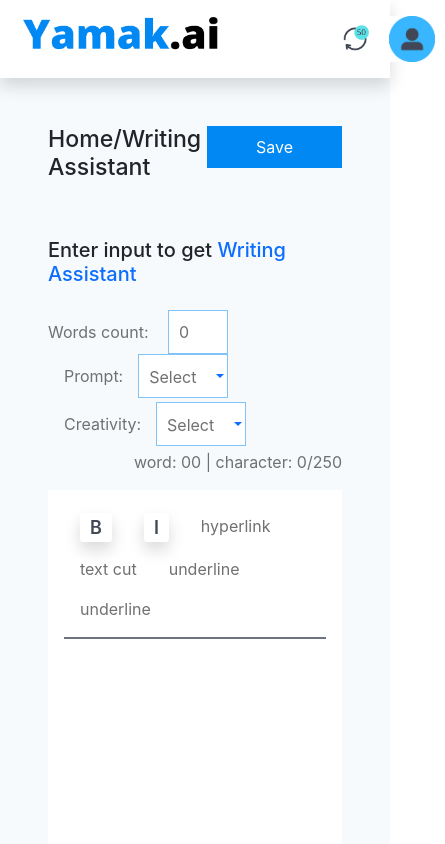
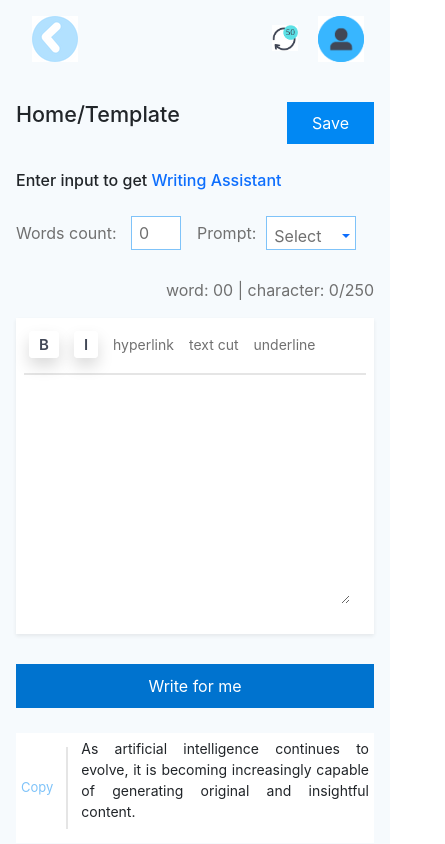
Before and after one commit to syed-jaid/first-typescript-project, a React (Create React App) app: page / in a window 390 px wide. Shown: the top 844 px of the page, 445 px wide, since content can reach past the window. Built offline with nearby package versions, Linux system fonts and the light colour scheme.

Commit message:
the project is all most  done 5% remain

```diff
--- a/src/component/Main.tsx
+++ b/src/component/Main.tsx
@@ -3,21 +3,23 @@ import './style.css'
 
 const Main = () => {
     return (
-        <div className='px-5'>
-            <h5>Enter input to get <a className='text-decoration-none'>Writing Assistant</a></h5>
+        <div className='px-md-5 px-3'>
+            <h5 className='home-writ1'>Enter input to get <a className='text-decoration-none '>Writing Assistant</a></h5>
+            <h6 className='home-writ2'>Enter input to get <a className='text-decoration-none '>Writing Assistant</a></h6>
             <div className='the-main-div'>
                 <div className='left-site'>
                     {/* main part  */}
-                    <div className='mt-4'>
+                    <div className='my-4'>
                         <span className='text-color'>Words count:</span> <input className='small-input-1 text-color' value='0' type="number" name="" id="" />
                         <span className='ms-md-5 ms-3 text-color'>Prompt:</span>
                         <div className="input-group  d-inline">
-                            <button className="btn dropdown-toggle bg-white text-primary mb-1 small-input-2" type="button" data-bs-toggle="dropdown" aria-expanded="false"><span className='  text-color me-3'>Select</span></button>
+                            <button className="btn dropdown-toggle bg-white text-primary mb-1 small-input-2" type="button" data-bs-toggle="dropdown" aria-expanded="false"><span className='text-color me-3'>Select</span></button>
                             <ul className="dropdown-menu">
                                 <li><a className="dropdown-item" href="#">Action</a></li>
                                 <li><a className="dropdown-item" href="#">Another action</a></li>
                             </ul>
                         </div>
+                        <div className='create-input-div '>
                             <span className='ms-md-5 ms-3 text-color'>Creativity:</span>
                             <div className="input-group  d-inline">
                                 <button className="btn dropdown-toggle bg-white text-primary mb-1 small-input-2" type="button" data-bs-toggle="dropdown" aria-expanded="false"><span className=' me-3 text-color'>Select</span></button>
@@ -27,12 +29,13 @@ const Main = () => {
                                 </ul>
                             </div>
                         </div>
+                    </div>
                     <div>
                         <div className='d-flex justify-content-end'>
                             <p className='text-color'>word: 00 | character: 0/250</p>
                         </div>
                         {/* main input box  */}
-                        <div className='bg-white p-3'>
+                        <div className='bg-white p-md-3 p-2 shadow-sm'>
                             <ul className="nav mb-2">
                                 <li className="nav-item">
                                     <a className="nav-link " aria-current="page" href="#"><span className='nav-hight shadow bg-body rounded'>B</span></a>
@@ -49,12 +52,12 @@ const Main = () => {
                                 <li className="nav-item">
                                     <a className="nav-link " aria-current="page" href="#">underline</a>
                                 </li>
-                                <li className="nav-item">
+                                <li className="nav-item nav-item-none">
                                     <a className="nav-link " aria-current="page" href="#">underline</a>
                                 </li>
                             </ul>
 
-                            <div className='border border-secondary'></div>
+                            <div className='hr-input'></div>
                             <div className='p-3'>
                                 <textarea className='big-input-file' ></textarea>
                             </div>
@@ -69,14 +72,14 @@ const Main = () => {
                     <div className='d-flex justify-content-center mx-auto'>
                         <button className='wfm-button'>Write for me</button>
                     </div>
-                    <div className='d-flex justify-content-end'>
-                        <p className='text-color-2'>Clear</p>
+                    <div className='d-flex justify-content-end '>
+                        <p className='text-color-2 clear-div'>Clear</p>
                     </div>
                     {/* copy 1  */}
                     <div className='copy-main-div'>
                         <span className='copy'>Copy</span>
                         <div className='hr-div'></div>
-                        <p className='copy-text'>As artificial intelligence continues to evolve, it is becoming increasingly capable of generating original and insightful content. This blog post is a prime example; the title was generated by</p>
+                        <p className='copy-text'>As artificial intelligence continues to evolve, it is becoming increasingly capable of generating original and insightful content.</p>
                     </div>
                     {/* copy 1  */}
                     <div className='copy-main-div'>
@@ -92,7 +95,7 @@ const Main = () => {
                     </div>
                 </div>
             </div>
-            <div className='buttom-links'>
+            <div className='button-links'>
                 <ul className="d-flex justify-content-center mb-0 pb-3 ps-0">
                     <a className="nav-link " aria-current="page" href="#">Home</a>
                     <a className="nav-link " aria-current="page" href="#">Marketing</a>
--- a/src/component/Navbar.tsx
+++ b/src/component/Navbar.tsx
@@ -1,5 +1,6 @@
 import React from 'react';
 import logo from '../Images/Yamakai.png';
+import logo2 from '../Images//yamakai2.png';
 import round from '../Images/round.png';
 import person from '../Images/person.png';
 import './style.css'
@@ -7,10 +8,11 @@ import './style.css'
 const Navbar = () => {
     return (
         <div>
-            <nav className=" bg-white pt-3 px-3 shadow mb-5">
+            <nav className=" bg-white-md pt-3 px-3 shadow-md mb-md-5 mb-4">
                 <div className="navbar-main-div">
                     <div>
-                        <a className="navbar-brand" href="#"> <img className='logo' src={logo} alt="" /> </a>
+                        <a className="navbar-brand " href="#"> <img className='logo' src={logo} alt="" /> </a>
+                        <a className="navbar-brand logo2" href="#"> <img src={logo2} alt="" /> </a>
                     </div>
                     <div >
                         <ul className=" d-flex ">
@@ -32,10 +34,11 @@ const Navbar = () => {
                     </div>
                 </div>
             </nav>
-            <div className='d-flex justify-content-between px-5 mb-5'>
-                <h3>Home/Writing Assistant</h3>
+            <div className='d-flex justify-content-between px-md-5 px-3 mb-md-5 mb-4'>
+                <h3 className='home-writ1'>Home/Writing Assistant</h3>
+                <h4 className='home-writ2'>Home/Template</h4>
                 <div>
-                    <button className="btn px-5 py-2" type="button">Save</button>
+                    <button className="btn px-md-5 px-4 p-2" type="button">Save</button>
                     <button className="btn px-5 py-2 ms-2 filter-button" type="button">Filter</button>
                 </div>
             </div>
--- a/src/component/style.css
+++ b/src/component/style.css
@@ -15,6 +15,11 @@
     width: 211px;
     height: 35px;
 }
+
+.logo2 {
+    display: none;
+}
+
 
 .round-img {
     width: 26px;
@@ -44,6 +49,13 @@
     border-radius: 0%;
 }
 
+.home-writ2 {
+    display: none;
+}
+
+.create-input-div {
+    display: inline;
+}
 
 /* maid div for all */
 .the-main-div {
@@ -132,20 +144,25 @@
 
 .hr-div {
     height: 57px;
-    border: 1px solid #707070;
+    border: 1px solid #0000001A;
+    ;
     margin-left: 13px;
     margin-right: 13px;
 }
 
+.hr-input {
+    border: 1px solid #0000001A
+}
+
 .hr-big {
-    border: 1px solid #707070;
+    border: 1px solid #0000001A;
     margin-left: 25px;
     padding: 0;
     margin-top: -40px;
     margin-bottom: -50px;
 }
 
-.buttom-links {
+.button-links {
     display: none;
 }
 
@@ -183,8 +200,9 @@
         display: none;
     }
 
-    .buttom-links {
+    .button-links {
         display: inline;
+        border-top: 1px solid rgb(112, 112, 112);
     }
 }
 
@@ -192,4 +210,155 @@
     .filter-button {
         display: none;
     }
+
+    .small-input-1 {
+        width: 50px;
+        height: 34px;
+        margin-left: 10px;
+        padding: 7px;
+    }
+
+    .small-input-2 {
+        width: 90px;
+        height: 34px;
+        margin-left: 10px;
+        padding: 7px;
+    }
+
+    .big-input-file {
+        height: 300px;
+    }
 }
+
+
+@media screen and (max-width: 460px) {
+
+    .logo {
+        display: none;
+    }
+
+    .logo2 {
+        display: inline;
+    }
+
+    .round-img {
+        margin-left: 0%;
+    }
+
+    .home-writ2 {
+        display: inline;
+    }
+
+    .home-writ1 {
+        display: none;
+    }
+
+    .create-input-div {
+        display: none;
+    }
+
+    .nav-hight {
+        font-size: 15px;
+        margin: 0px;
+    }
+
+    .nav-link {
+        padding-left: 5px;
+        padding-right: 10px;
+        font-size: 14px;
+    }
+
+    .nav-item-none {
+        display: none;
+    }
+
+    .big-input-file {
+        height: 213px;
+    }
+
+    .wfm-button {
+        padding-left: 100px;
+        padding-right: 100px;
+        width: 100%;
+    }
+
+    .clear-div {
+        display: none;
+    }
+
+    .copy-main-div {
+        padding: 5px;
+        text-align: justify;
+        font-size: 12px;
+    }
+
+    .hr-div {
+        height: 82px;
+    }
+}
+
+@media screen and (max-width: 380px) {
+
+    .logo {
+        display: none;
+    }
+
+    .logo2 {
+        display: inline;
+    }
+
+    .round-img {
+        margin-left: 0%;
+    }
+
+    .home-writ2 {
+        display: inline;
+    }
+
+    .home-writ1 {
+        display: none;
+    }
+
+    .create-input-div {
+        display: none;
+    }
+
+    .nav-hight {
+        font-size: 15px;
+        margin: 0px;
+    }
+
+    .nav-link {
+        padding-left: 5px;
+        padding-right: 10px;
+        font-size: 14px;
+    }
+
+    .nav-item-none {
+        display: none;
+    }
+
+    .big-input-file {
+        height: 213px;
+    }
+
+    .wfm-button {
+        padding-left: 100px;
+        padding-right: 100px;
+        width: 100%;
+    }
+
+    .clear-div {
+        display: none;
+    }
+
+    .copy-main-div {
+        padding: 5px;
+        text-align: justify;
+        font-size: 12px;
+    }
+
+    .hr-div {
+        height: 82px;
+    }
+}
```
Also changed, not shown: src/Images/yamakai2.png (added). Lines whose indentation alone changed are shown as unchanged.
